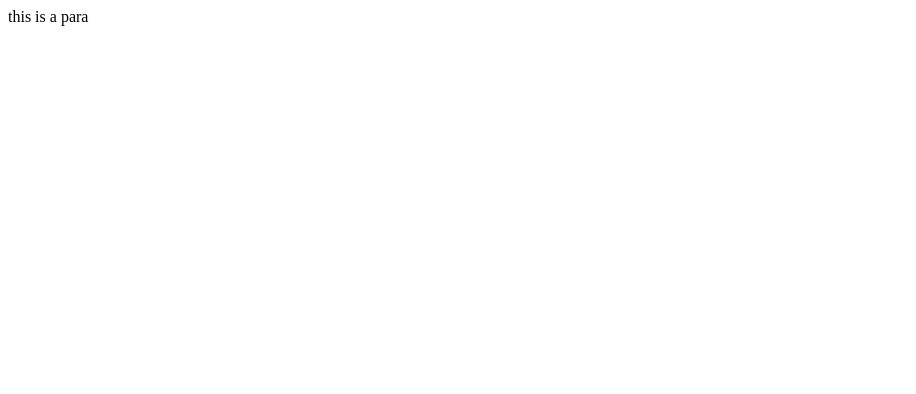
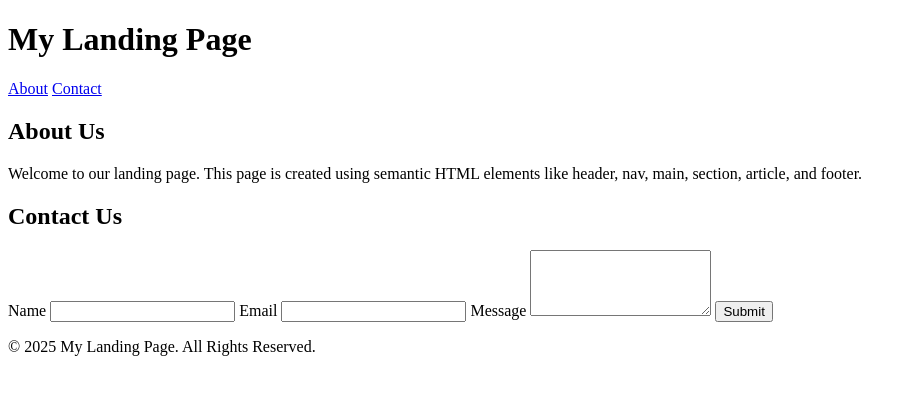
Before and after one commit to shaila-0461/Portfolio-shell, a plain HTML site: page index.html in a window 1280 px wide. Shown: the whole page, without its empty margins (0-916 px from the left). Drawn offline with Linux system fonts and the light colour scheme.

Commit message:
Add new code

```diff
--- a/css/style.css
+++ b/css/style.css
@@ -0,0 +1,62 @@
+
+body {
+    font-family: Arial, sans-serif;
+    margin: 0;
+    padding: 0;
+    line-height: 1.6;
+}
+
+header, footer {
+    background-color: #222;
+    color: #fff;
+    text-align: center;
+    padding: 20px;
+}
+
+nav a {
+    color: #fff;
+    margin: 0 10px;
+    text-decoration: none;
+}
+
+main {
+    padding: 20px;
+}
+
+section {
+    margin-bottom: 30px;
+}
+
+article {
+    background: #f4f4f4;
+    padding: 15px;
+    border-radius: 5px;
+}
+
+form {
+    max-width: 400px;
+    margin: auto;
+}
+
+label {
+    display: block;
+    margin-top: 10px;
+}
+
+input, textarea, button {
+    width: 100%;
+    padding: 8px;
+    margin-top: 5px;
+}
+
+button {
+    background-color: #222;
+    color: white;
+    border: none;
+    cursor: pointer;
+    margin-top: 15px;
+}
+
+button:hover {
+    background-color: #444;
+}
--- a/index.html
+++ b/index.html
@@ -1 +1,64 @@
-<p>this is a para</p>
+<!DOCTYPE html>
+<html lang="en">
+<head>
+    <meta charset="UTF-8">
+    <title>Landing Page</title>
+    <meta name="viewport" content="width=device-width, initial-scale=1.0">
+
+</head>
+<body>
+
+    <!-- Header -->
+    <header>
+        <h1>My Landing Page</h1>
+        <nav>
+            <a href="#about">About</a>
+            <a href="#contact">Contact</a>
+        </nav>
+    </header>
+
+    <!-- Main Content -->
+    <main>
+
+        <!-- Section -->
+        <section id="about">
+            <article>
+                <h2>About Us</h2>
+                <p>
+                    Welcome to our landing page. This page is created using
+                    semantic HTML elements like header, nav, main, section,
+                    article, and footer.
+                </p>
+            </article>
+        </section>
+
+        <!-- Contact Section -->
+        <section id="contact">
+            <h2>Contact Us</h2>
+
+            <!-- Working Contact Form -->
+            <form action="#" method="post">
+
+                <label for="name">Name</label>
+                <input type="text" id="name" name="name" required>
+
+                <label for="email">Email</label>
+                <input type="email" id="email" name="email" required>
+
+                <label for="message">Message</label>
+                <textarea id="message" name="message" rows="4" required></textarea>
+
+                <button type="submit">Submit</button>
+
+            </form>
+        </section>
+
+    </main>
+
+    <!-- Footer -->
+    <footer>
+        <p>&copy; 2025 My Landing Page. All Rights Reserved.</p>
+    </footer>
+
+</body>
+</html>
```
